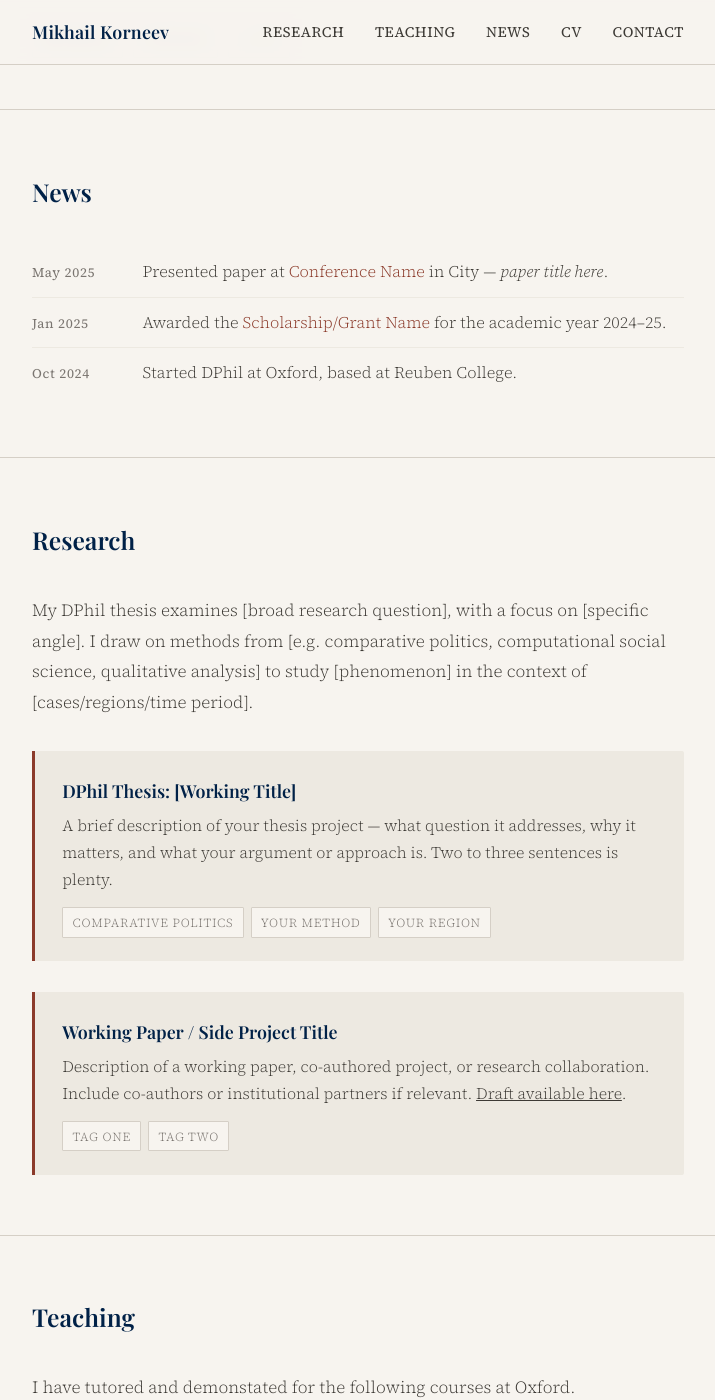
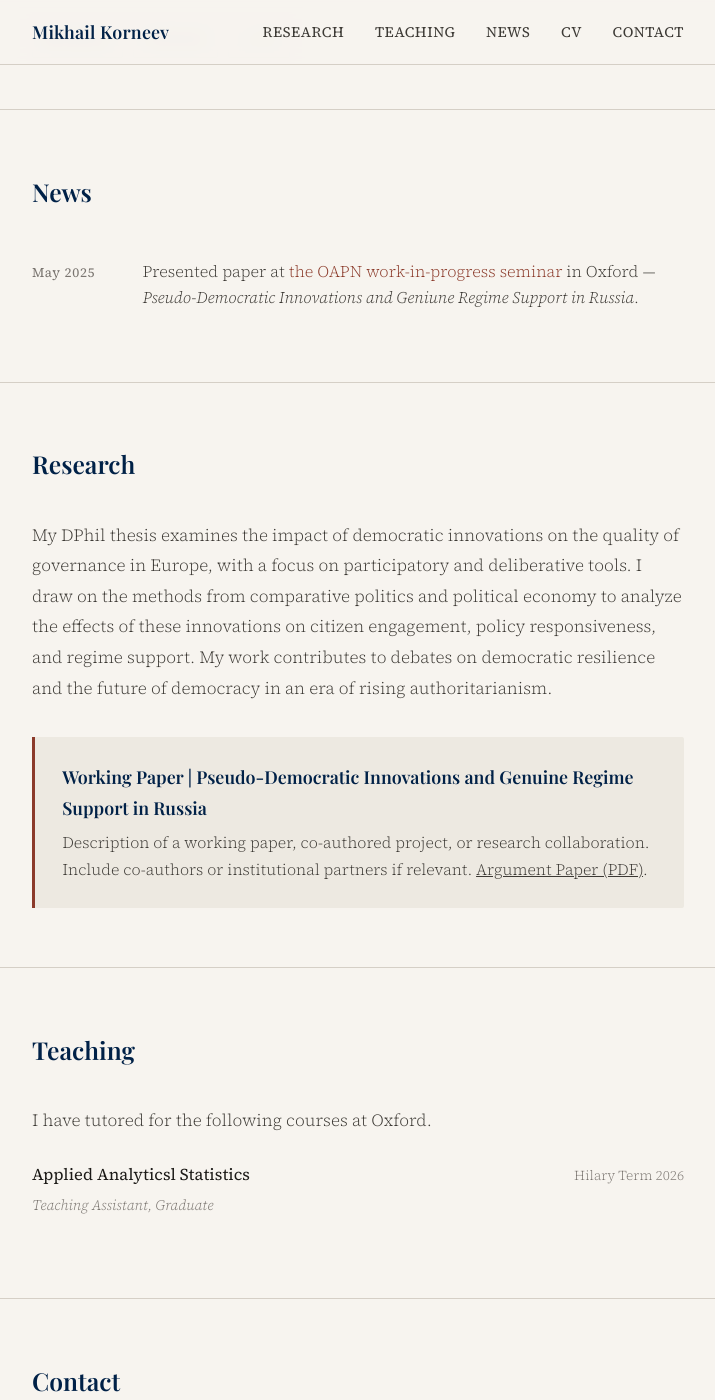
Before and after one commit to mik-kor/mik-kor.github.io, a Jekyll site: the page built from index.html, in a window 1280 px wide and 1400 px high, scrolled down 572 px. Shown: the whole window, without its empty margins (282-997 px from the left). Built offline with Jekyll 4.4.1, drawn with Linux system fonts in a browser that asks for light colours; some web fonts are replaced; some of the changed text lies outside the part shown.

Commit message:
udated info

```diff
--- a/_config.yml
+++ b/_config.yml
@@ -12,11 +12,12 @@ author:
   college: "Reuben College"
   email: "mikhail.korneev@reuben.ox.ac.uk"
   github: "mik-kor"
+  linkedin: "mikhail-korneev"
   cv_url: "/assets/cv.pdf"
   bio: >
     I am a DPhil candidate in Politics at the University of Oxford,
     affiliated with Reuben College. My research sits at the intersection
-    of political economy and comparatice politics, with a focus on democratic innovations.
+    of political economy and comparative politics, with a focus on democratic innovations.
 
 # Build settings
 markdown: kramdown
--- a/index.html
+++ b/index.html
@@ -14,7 +14,7 @@ layout: default
         <p>{{ site.author.bio }}</p>
         <p>
           I am supervised by
-          <a href="#">Prof. Supervisor Name</a> and affiliated with the
+          <a href="https://www.politics.ox.ac.uk/people/prof-petra-schleitere/" target="_blank">Prof. Petra Schleitere</a> and affiliated with the
           <a href="https://www.politics.ox.ac.uk/" target="_blank">Department of Politics and International Relations</a>.
         </p>
       </div>
@@ -68,15 +68,7 @@ layout: default
     <ul class="news-list">
       <li class="news-item">
         <span class="news-date">May 2025</span>
-        <span class="news-text">Presented paper at <a href="#">Conference Name</a> in City — <em>paper title here</em>.</span>
-      </li>
-      <li class="news-item">
-        <span class="news-date">Jan 2025</span>
-        <span class="news-text">Awarded the <a href="#">Scholarship/Grant Name</a> for the academic year 2024–25.</span>
-      </li>
-      <li class="news-item">
-        <span class="news-date">Oct 2024</span>
-        <span class="news-text">Started DPhil at Oxford, based at {{ site.author.college }}.</span>
+        <span class="news-text">Presented paper at <a href="https://www.politics.ox.ac.uk/research-centre/authoritarian-politics-network/oxford-authoritarian-politics-network">the OAPN work-in-progress seminar</a> in Oxford — <em>Pseudo-Democratic Innovations and Geniune Regime Support in Russia</em>.</span>
       </li>
       <!-- Add more news items above this line -->
     </ul>
@@ -90,14 +82,12 @@ layout: default
   </div>
   <div class="section-body">
     <p class="research-intro">
-      My DPhil thesis examines [broad research question], with a focus on [specific angle].
-      I draw on methods from [e.g. comparative politics, computational social science, qualitative analysis]
-      to study [phenomenon] in the context of [cases/regions/time period].
+      My DPhil thesis examines the impact of democratic innovations on the quality of governance in Europe, with a focus on participatory and deliberative tools. I draw on the methods from comparative politics and political economy to analyze the effects of these innovations on citizen engagement, policy responsiveness, and regime support. My work contributes to debates on democratic resilience and the future of democracy in an era of rising authoritarianism.
     </p>
 
     <div class="project-list">
 
-      <div class="project-card">
+      <!-- <div class="project-card">
         <h3 class="project-title">DPhil Thesis: [Working Title]</h3>
         <p class="project-desc">
           A brief description of your thesis project — what question it addresses,
@@ -108,19 +98,19 @@ layout: default
           <span class="tag">Your Method</span>
           <span class="tag">Your Region</span>
         </div>
-      </div>
+      </div>-->
 
       <div class="project-card">
-        <h3 class="project-title">Working Paper / Side Project Title</h3>
+        <h3 class="project-title">Working Paper | Pseudo-Democratic Innovations and Genuine Regime Support in Russia</h3>
         <p class="project-desc">
           Description of a working paper, co-authored project, or research collaboration.
           Include co-authors or institutional partners if relevant.
-          <a href="#">Draft available here</a>.
+            <a href="{{ '/assets/argument_paper_OAPN.pdf' | relative_url }}" target="_blank" download class="project-link">Argument Paper (PDF)</a>.
         </p>
-        <div class="project-tags">
+        <!--<div class="project-tags">
           <span class="tag">Tag One</span>
           <span class="tag">Tag Two</span>
-        </div>
+        </div> -->
       </div>
 
     </div>
@@ -134,33 +124,17 @@ layout: default
   </div>
   <div class="section-body">
     <p class="research-intro" style="margin-bottom:1.5rem;">
-      I have tutored and demonstated for the following courses at Oxford.
+      I have tutored for the following courses at Oxford.
     </p>
 
     <div class="teaching-list">
 
       <div class="teaching-item">
         <div>
-          <p class="teaching-course">Introduction to Comparative Politics</p>
-          <p class="teaching-role">Tutor, Undergraduate, {{ site.author.college }}</p>
-        </div>
-        <span class="teaching-year">2024–25</span>
-      </div>
-
-      <div class="teaching-item">
-        <div>
-          <p class="teaching-course">Quantitative Methods in Political Science</p>
+          <p class="teaching-course">Applied Analyticsl Statistics</p>
           <p class="teaching-role">Teaching Assistant, Graduate</p>
         </div>
-        <span class="teaching-year">2024–25</span>
-      </div>
-
-      <div class="teaching-item">
-        <div>
-          <p class="teaching-course">Politics of [Your Area]</p>
-          <p class="teaching-role">Seminar Leader, Undergraduate</p>
-        </div>
-        <span class="teaching-year">2023–24</span>
+        <span class="teaching-year">Hilary Term 2026</span>
       </div>
 
     </div>
```
Also changed, not shown: 1 other file.
